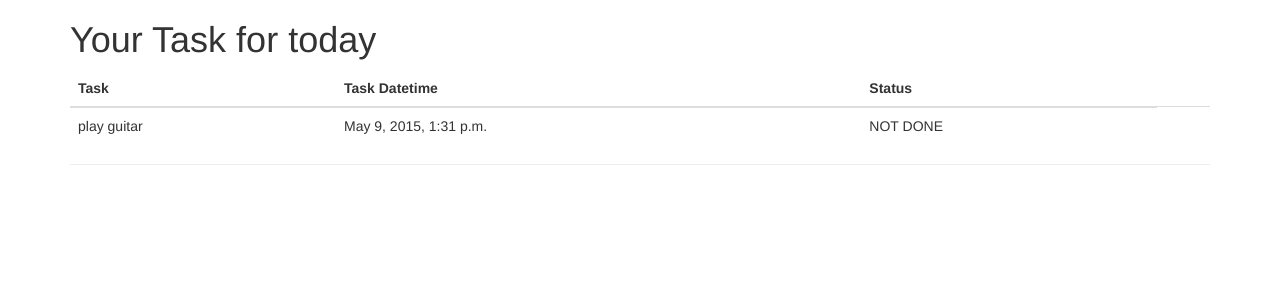
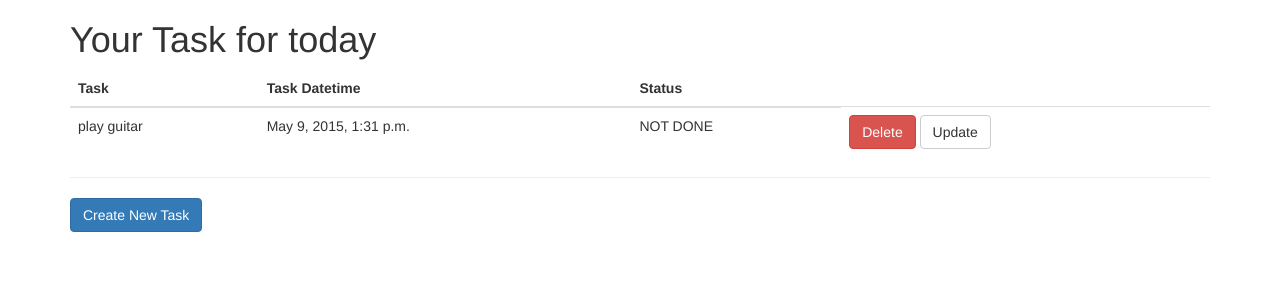
Before and after one commit to LauLandWalker/Project_One, a Django app: page / in a window 1280 px wide. Shown: the top 300 px of the page. Run offline with Django 3.2, Linux system fonts and the light colour scheme; data comes from the database, SQL or seed files in the repository; some libraries are stand-ins or nearby versions.

Commit message:
simple todo app

```diff
--- a/templates/todo_app/task-list.html
+++ b/templates/todo_app/task-list.html
@@ -30,14 +30,14 @@
                         </td>
                         <td>
                             {% if task%}
-{#                                <a href="{% url 'todo_app:delete-task' pk=task.id %}">#}
-{#                                    <button class="btn btn-danger">Delete</button>#}
-{#                                </a>#}
+                                <a href="{% url 'todo_app:delete-task' pk=task.id %}">
+                                    <button class="btn btn-danger">Delete</button>
+                                </a>
                             {% endif %}
 
-{#                            <a href="{% url 'todo_app:update-task' pk=task.id %}">#}
-{#                                <button class="btn btn-default">Update</button>#}
-{#                            </a>#}
+                            <a href="{% url 'todo_app:update-task' pk=task.id %}">
+                                <button class="btn btn-default">Update</button>
+                            </a>
                         </td>
                     </tr>
                 {% endfor %}
@@ -45,9 +45,9 @@
                 </tbody>
             </table>
             <hr/>
-{#            <a href="{% url 'todo_app:create-task' %}">#}
-{#                <button class="btn btn-primary" type="submit">Create New Task</button>#}
-{#            </a>#}
+            <a href="{% url 'todo_app:create-task' %}">
+                <button class="btn btn-primary" type="submit">Create New Task</button>
+            </a>
         </div>
 
 {% endblock %}
```
